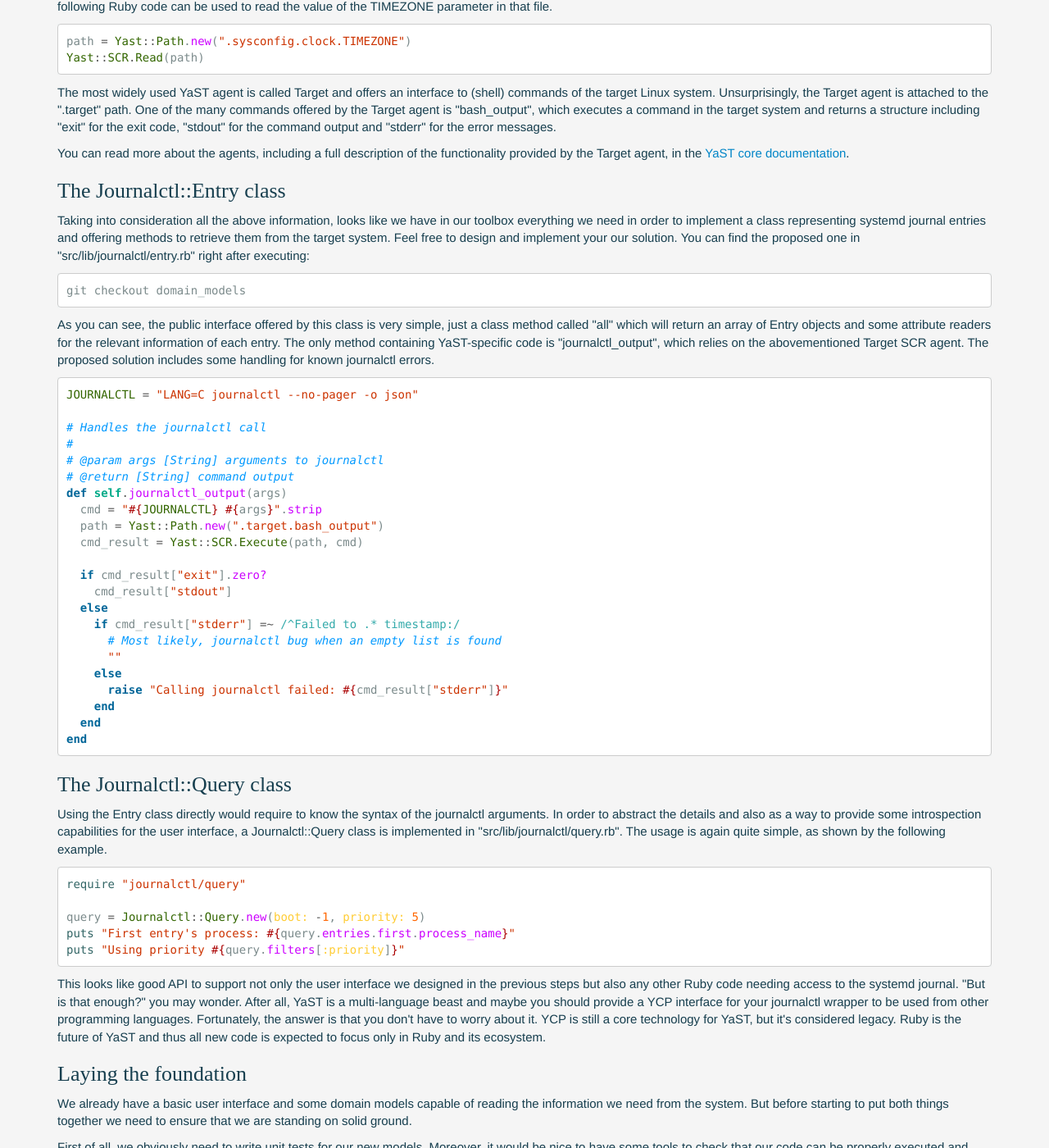
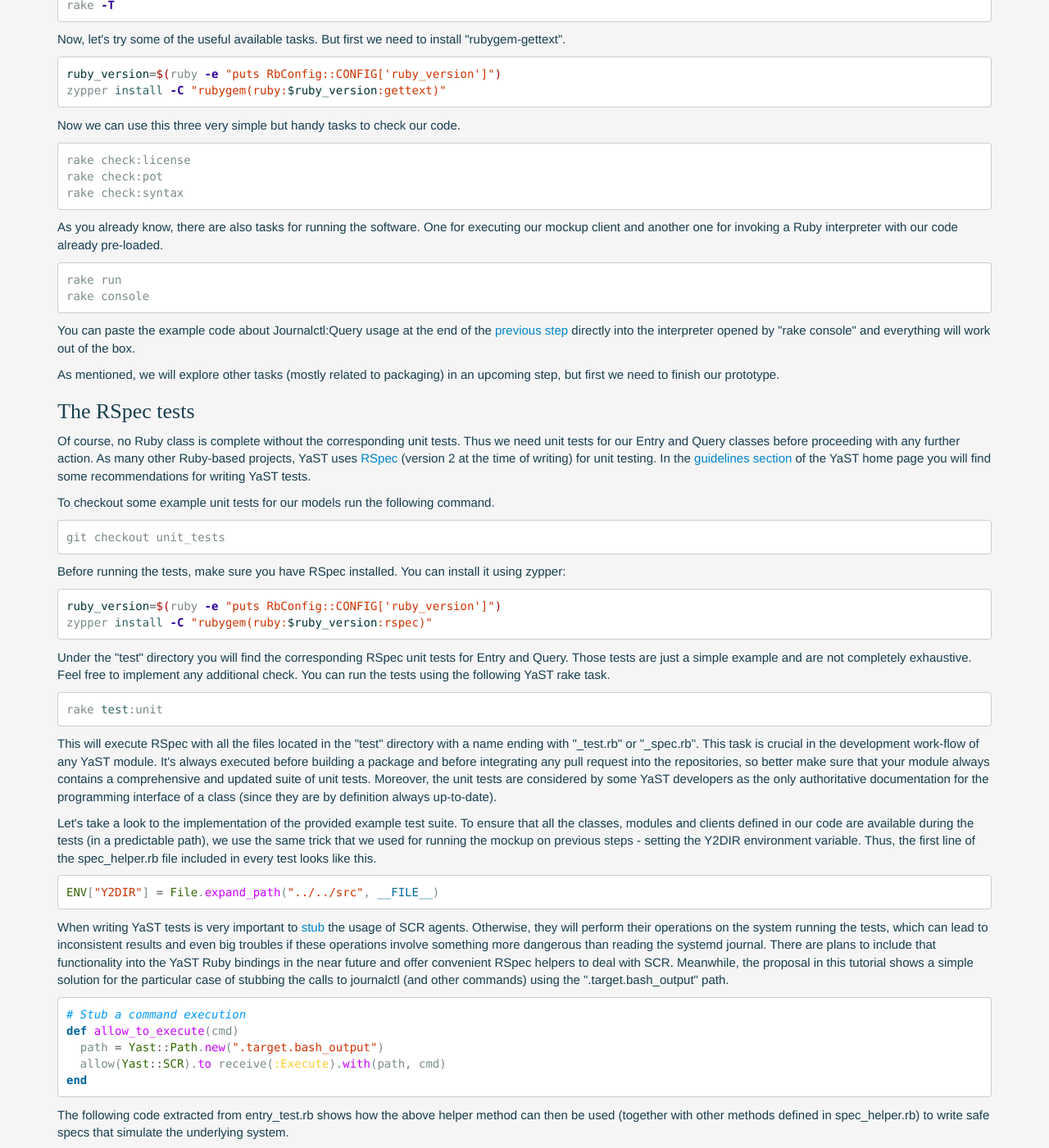
Before and after one commit to jyeray/yast-alternatives-tutorial, a Jekyll site: the page built from step4.html, in a window 1280 px wide and 1400 px high, scrolled down 584 px. Shown: the whole window at 82% size. Built offline with Jekyll 4.4.1, drawn with Linux system fonts in a browser that asks for light colours; some web fonts are replaced; some of the changed text lies outside the part shown.

Commit message:
The new step 4 is the old step 5

```diff
--- a/step4.html
+++ b/step4.html
@@ -2,138 +2,170 @@
 layout: default
 ---
 
-<h2>Communication with the underlying system</h2>
+<h2>Automation and testing</h2>
 
-<h3>The available tools</h3>
+<h3>The YaST rake tasks</h3>
 <p>
-Having completed the previous steps, we now have a clear view on how the
-interface will look like. The next logical step is to get some data to display
-there. The only way to access the systemd journal in a Linux system is the
-journalctl command. Fortunately journalctl is very flexible and supports many
-output formats, some of them very convenient for automatic processing. For
-example, this command will print to the standard output all the journal entries
-generated since the last system's startup in JSON format.
+During the introduction section of this tutorial we used a rake task to execute
+our YaST module. This and many other tasks are provided by the
+<a href="https://rubygems.org/gems/yast-rake">yast-rake gem</a>. We already have
+the gem installed in our system, so adding a very simple Rakefile will
+immediately supercharge our prototype. To checkout that file, simply run:
 </p>
 {% highlight bash %}
-journalctl --no-pager -o json -b 0
+git checkout rakefile
 {% endhighlight %}
 <p>
-As explained in the architecture description found in the
-<a href="http://yast.github.io/documentation.html">YaST documentation</a>, YaST
-offers a very convenient way to communicate with the underlying Linux system -
-the SCR component and its agents. Each agent takes care of a very concrete type
-of system resource and implements a common interface with just four operations:
-read, write, dir and execute. The SCR component uses YCP paths to identify the
-agent and the concrete action. A path is a YCP-specific data type designed to
-denote nodes from tree-like structures using labels and dots. For example,
-since the SCR agent parsing the file &quot;/etc/sysconfig/clock&quot; is
-attached to the path &quot;.sysconfig.clock&quot;, the following Ruby code can
-be used to read the value of the TIMEZONE parameter in that file.
+As you can see, the new Rakefile contains only the following line.
 </p>
 {% highlight ruby %}
-path = Yast::Path.new(".sysconfig.clock.TIMEZONE")
-Yast::SCR.Read(path)
+require "yast/rake"
 {% endhighlight %}
 <p>
-The most widely used YaST agent is called Target and offers an
-interface to (shell) commands of the target Linux system. Unsurprisingly, the
-Target agent is attached to the ".target" path. One of the many commands
-offered by the Target agent is &quot;bash_output&quot;, which executes a
-command in the target system and returns a structure including &quot;exit&quot;
-for the exit code, &quot;stdout&quot; for the command output and
-&quot;stderr&quot; for the error messages.
+That's enough to add all the YaST rake tasks to our module. As usual, you can
+ask rake to list all the available tasks.
+</p>
+{% highlight bash %}
+rake -T
+{% endhighlight %}
+<p>
+Now, let's try some of the useful available tasks. But first we need to install
+"rubygem-gettext".
+</p>
+{% highlight bash %}
+ruby_version=$(ruby -e "puts RbConfig::CONFIG['ruby_version']")
+zypper install -C "rubygem(ruby:$ruby_version:gettext)"
+{% endhighlight %}
+<p>
+Now we can use this three very simple but handy tasks to check our code.
+</p>
+{% highlight bash %}
+rake check:license
+rake check:pot
+rake check:syntax
+{% endhighlight %}
+<p>
+As you already know, there are also tasks for running the software. One for
+executing our mockup client and another one for invoking a Ruby interpreter with
+our code already pre-loaded.
+</p>
+{% highlight bash %}
+rake run
+rake console
+{% endhighlight %}
+<p>
+You can paste the example code about Journalctl:Query usage at the end of the
+<a href="step4.html">previous step</a> directly into the interpreter opened by
+&quot;rake console&quot; and everything will work out of the box.
 </p>
 <p>
-You can read more about the agents, including a full description of the
-functionality provided by the Target agent, in the
-<a href="http://www.rubydoc.info/github/yast/yast-core/">YaST core
-documentation</a>.
+As mentioned, we will explore other tasks (mostly related to packaging) in an
+upcoming step, but first we need to finish our prototype.
 </p>
 
-<h3>The Journalctl::Entry class</h3>
+<h3>The RSpec tests</h3>
 <p>
-Taking into consideration all the above information, looks like we have in our
-toolbox everything we need in order to implement a class representing
-systemd journal entries and offering methods to retrieve them from the
-target system. Feel free to design and implement your our solution. You can
-find the proposed one in &quot;src/lib/journalctl/entry.rb&quot; right after
-executing:
+Of course, no Ruby class is complete without the corresponding unit tests.
+Thus we need unit tests for our Entry and Query classes before proceeding with
+any further action. As many other Ruby-based projects, YaST uses
+<a href="http://rspec.info/">RSpec</a> (version 2 at the time of writing)
+for unit testing. In the
+<a href="http://yast.github.io/guidelines.html">guidelines section</a> of the
+YaST home page you will find some recommendations for writing YaST tests.
+</p>
+<p>
+To checkout some example unit tests for our models run the following command.
 </p>
 {% highlight bash %}
-git checkout domain_models
+git checkout unit_tests
 {% endhighlight %}
 <p>
-As you can see, the public interface offered by this class is very simple, just
-a class method called &quot;all&quot; which will return an array of Entry
-objects and some attribute readers for the relevant information of each entry.
-The only method containing YaST-specific code is &quot;journalctl_output&quot;,
-which relies on the abovementioned Target SCR agent. The proposed solution
-includes some handling for known journalctl errors.
+Before running the tests, make sure you have RSpec installed. You can install
+it using zypper:
+</p>
+{% highlight bash %}
+ruby_version=$(ruby -e "puts RbConfig::CONFIG['ruby_version']")
+zypper install -C "rubygem(ruby:$ruby_version:rspec)"
+{% endhighlight %}
+<p>
+Under the &quot;test&quot; directory you will find the corresponding RSpec
+unit tests for Entry and Query. Those tests are just a simple example and
+are not completely exhaustive. Feel free to implement any additional check.
+You can run the tests using the following YaST rake task.
+</p>
+{% highlight bash %}
+rake test:unit
+{% endhighlight %}
+<p>
+This will execute RSpec with all the files located in the &quot;test&quot;
+directory with a name ending with &quot;_test.rb&quot; or &quot;_spec.rb&quot;.
+This task is crucial in the development work-flow of any YaST module. It's
+always executed before building a package and before integrating any pull
+request into the repositories, so better make sure that your module always
+contains a comprehensive and updated suite of unit tests. Moreover, the unit
+tests are considered by some YaST developers as the only authoritative
+documentation for the programming interface of a class (since they are by
+definition always up-to-date).
+</p>
+<p>
+Let's take a look to the implementation of the provided example test suite.
+To ensure that all the classes, modules and clients defined in our code
+are available during the tests (in a predictable path), we use the same trick
+that we used for running the mockup on previous steps - setting the Y2DIR
+environment variable. Thus, the first line of the spec_helper.rb file included
+in every test looks like this.
 </p>
 {% highlight ruby %}
-JOURNALCTL = "LANG=C journalctl --no-pager -o json"
+ENV["Y2DIR"] = File.expand_path("../../src", __FILE__)
+{% endhighlight %}
+<p>
+When writing YaST tests is very important to
+<a href="http://www.rubydoc.info/gems/rspec-mocks/">stub</a> the usage of SCR
+agents. Otherwise, they will perform their operations on the system running the
+tests, which can lead to inconsistent results and even big troubles if these
+operations involve something more dangerous than reading the systemd journal.
+There are plans to include that functionality into the YaST Ruby bindings in the
+near future and offer convenient RSpec helpers to deal with SCR. Meanwhile, the
+proposal in this tutorial shows a simple solution for the particular case of
+stubbing the calls to journalctl (and other commands) using the
+&quot;.target.bash_output&quot; path.
+</p>
+{% highlight ruby %}
+# Stub a command execution
+def allow_to_execute(cmd)
+  path = Yast::Path.new(".target.bash_output")
+  allow(Yast::SCR).to receive(:Execute).with(path, cmd)
+end
+{% endhighlight %}
+<p>
+The following code extracted from entry_test.rb shows how the above
+helper method can then be used (together with other methods defined in
+spec_helper.rb) to write safe specs that simulate the underlying system.
+</p>
+{% highlight ruby %}
+describe ".all" do
+  subject { Journalctl::Entry.all }
+  # Stub journalctl call
+  before do
+    allow_to_execute(/LANG=C journalctl/).and_return(result)
+  end
 
-# Handles the journalctl call
-#
-# @param args [String] arguments to journalctl
-# @return [String] command output
-def self.journalctl_output(args)
-  cmd = "#{JOURNALCTL} #{args}".strip
-  path = Yast::Path.new(".target.bash_output")
-  cmd_result = Yast::SCR.Execute(path, cmd)
+  context "when journalctl reports 'Failed to determine timestamp'" do
+    let(:result) {
+      journalctl_error("Failed to determine timestamp: Cannot assign")
+    }
 
-  if cmd_result["exit"].zero?
-    cmd_result["stdout"]
-  else
-    if cmd_result["stderr"] =~ /^Failed to .* timestamp:/
-      # Most likely, journalctl bug when an empty list is found
-      ""
-    else
-      raise "Calling journalctl failed: #{cmd_result["stderr"]}"
+    it "returns an empty array" do
+      expect(subject).to eq([])
     end
   end
 end
 {% endhighlight %}
 
-<h3>The Journalctl::Query class</h3>
+<h2>Almost there</h2>
 <p>
-Using the Entry class directly would require to know the syntax of the
-journalctl arguments. In order to abstract the details and also as a way to
-provide some introspection capabilities for the user interface, a
-Journalctl::Query class is implemented in
-&quot;src/lib/journalctl/query.rb&quot;. The usage is again quite simple, as
-shown by the following example.
+Now we can finally say that we have all the pieces: tested models, a user
+interface and all the necessary tools. Only <a href="step6.html">one step</a>
+away from our first fully-functional YaST module (and two steps away
+from the end of the training).
 </p>
-{% highlight ruby %}
-require "journalctl/query"
-
-query = Journalctl::Query.new(boot: -1, priority: 5)
-puts "First entry's process: #{query.entries.first.process_name}"
-puts "Using priority #{query.filters[:priority]}"
-{% endhighlight %}
-<p>
-This looks like good API to support not only the user interface we designed in
-the previous steps but also any other Ruby code needing access to the systemd
-journal. &quot;But is that enough?&quot; you may wonder. After all, YaST is a
-multi-language beast and maybe you should provide a YCP interface for your
-journalctl wrapper to be used from other programming languages. Fortunately,
-the answer is that you don't have to worry about it. YCP is still a core
-technology for YaST, but it's considered legacy. Ruby is the future of
-YaST and thus all new code is expected to focus only in Ruby and its ecosystem.
-</p>
-
-<h3>Laying the foundation</h3>
-<p>
-We already have a basic user interface and some domain models capable of reading
-the information we need from the system. But before starting to put both things
-together we need to ensure that we are standing on solid ground.
-</p>
-<p>
-First of all, we obviously need to write unit tests for our new models.
-Moreover, it would be nice to have some tools to check that our code can be
-properly executed and complies with the YaST standards.
-</p>
-<p>
-So before we continue writing code, let's take a look to the available YaST
-development tools in the <a href="step5.html">next step</a> of the tutorial.
-</p>
```
